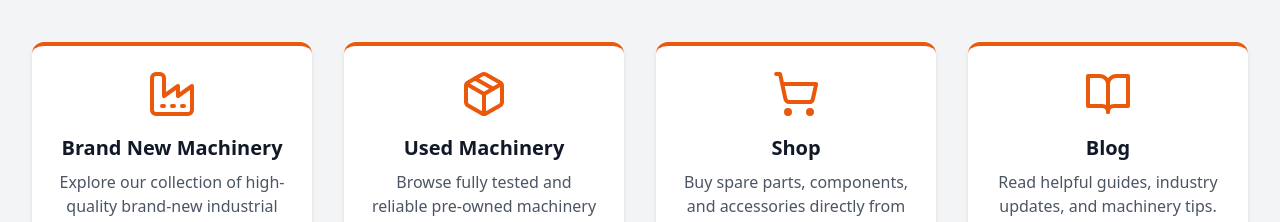
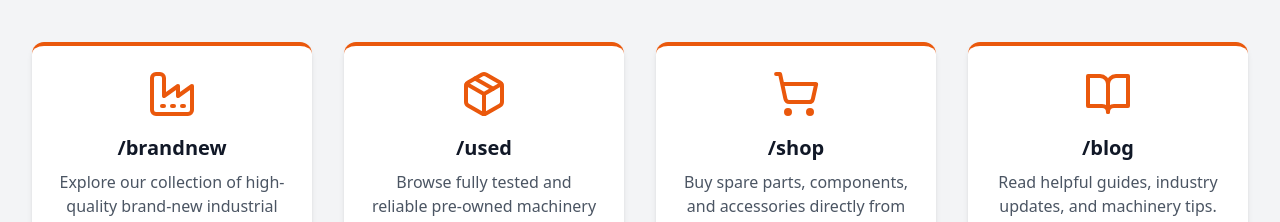
Before and after one commit to kavindu200284/KAVINCO-REACT-SITE, a React (Vite) app: page / in a window 1280 px wide. Shown: the part 960-1182 px from the top of the page. Built offline with nearby package versions, Linux system fonts and the light colour scheme.

Commit message:
edited code

```diff
--- a/src/pages/Home.tsx
+++ b/src/pages/Home.tsx
@@ -134,7 +134,7 @@ export default function Home() {
 
                 {/* TITLE */}
                 <h3 className="text-xl font-semibold text-gray-900 mb-2">
-                  {feature.title}
+                  {feature.link}
                 </h3>
 
                 {/* DESCRIPTION */}
```
